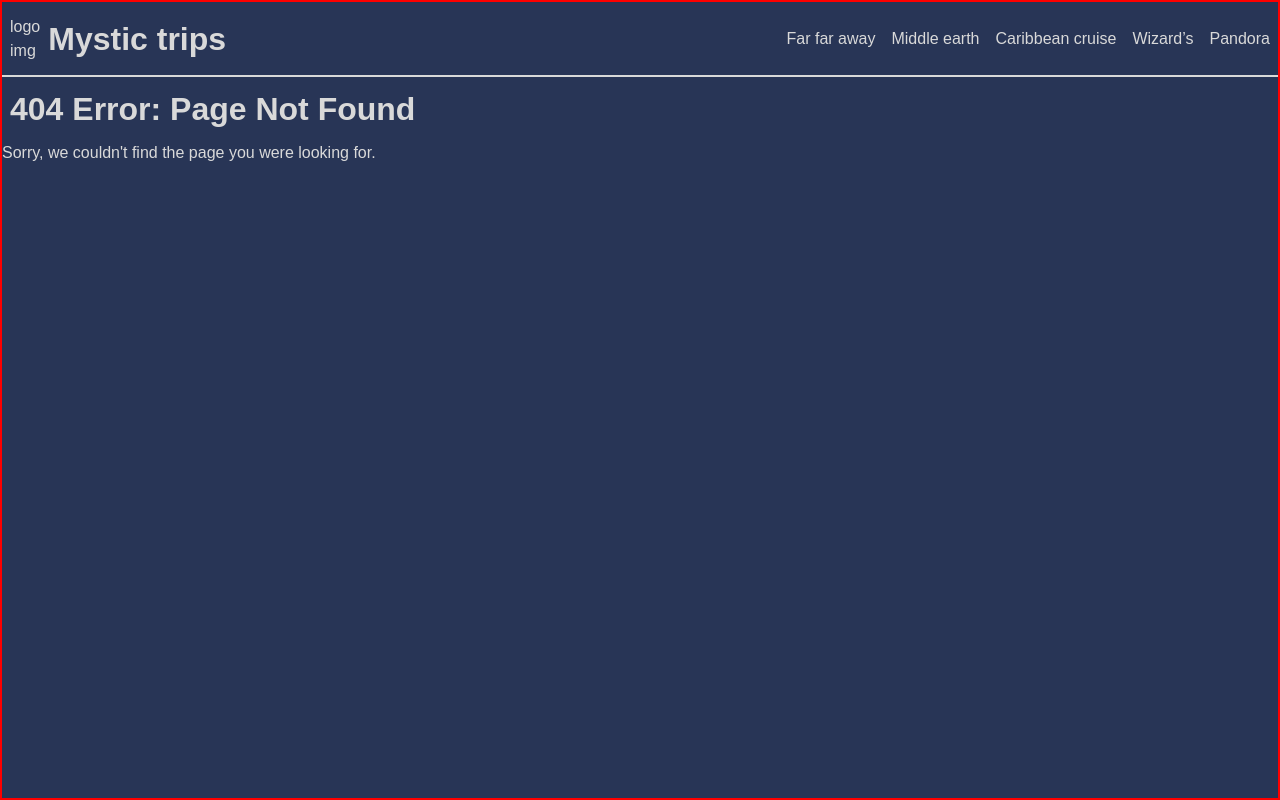
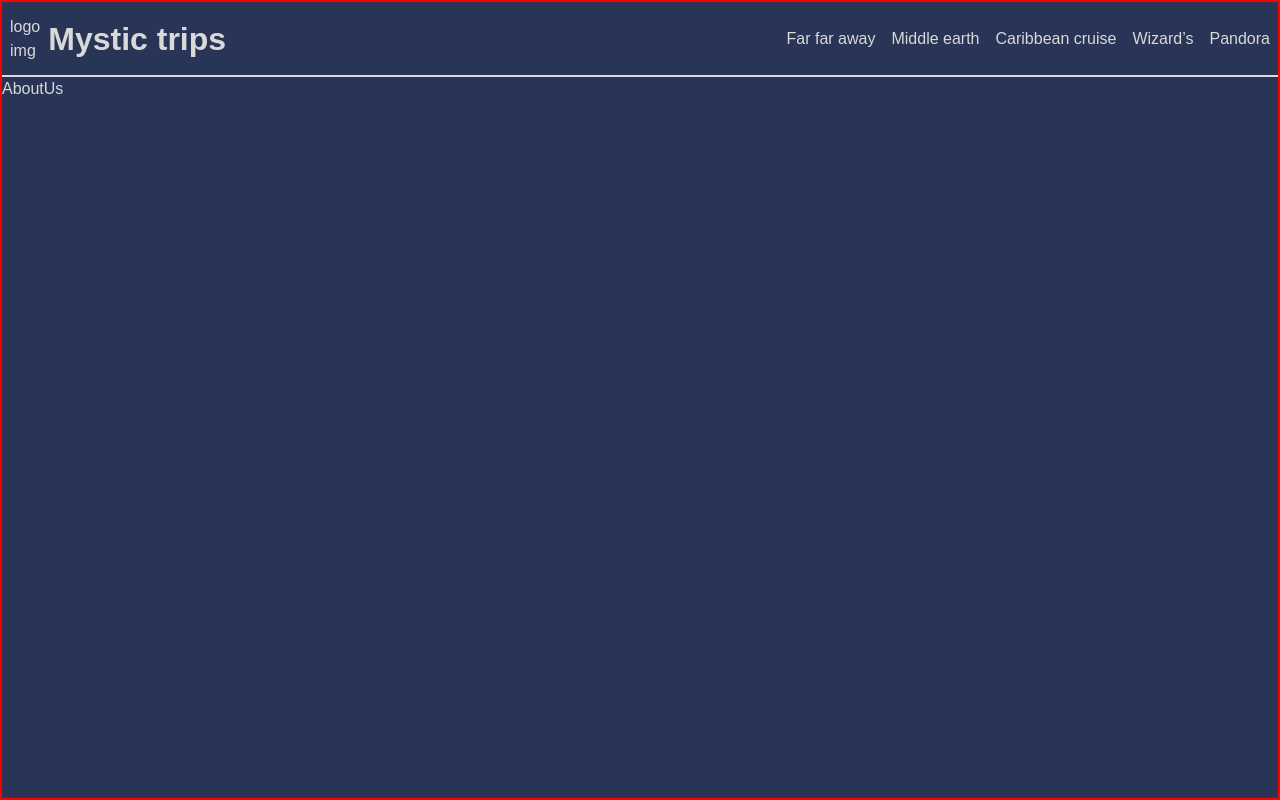
Before and after one commit to Arnaud-Chane/hackathon_des_meilleurs, a React (Vite) app: page /about-us in a window 1280 px wide. Before the commit this address had no page. Built offline with nearby package versions, Linux system fonts and the light colour scheme; a web font is replaced by a local one.

Commit message:
Create contact and about us pages

```diff
--- /dev/null
+++ b/src/pages/AboutUs.jsx
@@ -0,0 +1,7 @@
+import React from "react";
+
+function AboutUs() {
+  return <div>AboutUs</div>;
+}
+
+export default AboutUs;
--- /dev/null
+++ b/src/pages/Contact.jsx
@@ -0,0 +1,7 @@
+import React from "react";
+
+function Contact() {
+  return <div>Contact</div>;
+}
+
+export default Contact;
```
Also changed, not shown: src/main.jsx (+10 -5 lines).
